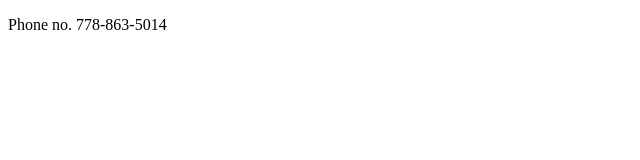
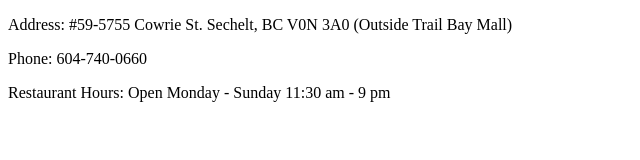
Before and after one commit to firasshaikh/firas, a plain HTML site: page contactinfo.html in a window 1280 px wide. Shown: the whole page, without its empty margins (0-640 px from the left). Drawn offline with Linux system fonts and the light colour scheme; files that its build step writes are made by us from their sources.

Commit message:
Add files via upload

```diff
--- a/contactinfo.html
+++ b/contactinfo.html
@@ -2,11 +2,13 @@
 <html>
  <head>
    <title> Contact us </title>
-   <link href="css/style.css" rel="stylesheet">
+   <link href="style.css" rel="stylesheet">
    <link href="images/favicon.ico" rel="icon">
  </head>
 
  <body>
-  <p>Phone no. 778-863-5014</p>
+   <p>Address: #59-5755 Cowrie St. Sechelt, BC V0N 3A0 (Outside Trail Bay Mall)</p>
+   <p>Phone: 604-740-0660</p>
+   <p>Restaurant Hours: Open Monday - Sunday 11:30 am - 9 pm</p>
  </body>
 </html>
```
Also changed, not shown: index3.html (+1 -1 lines).
